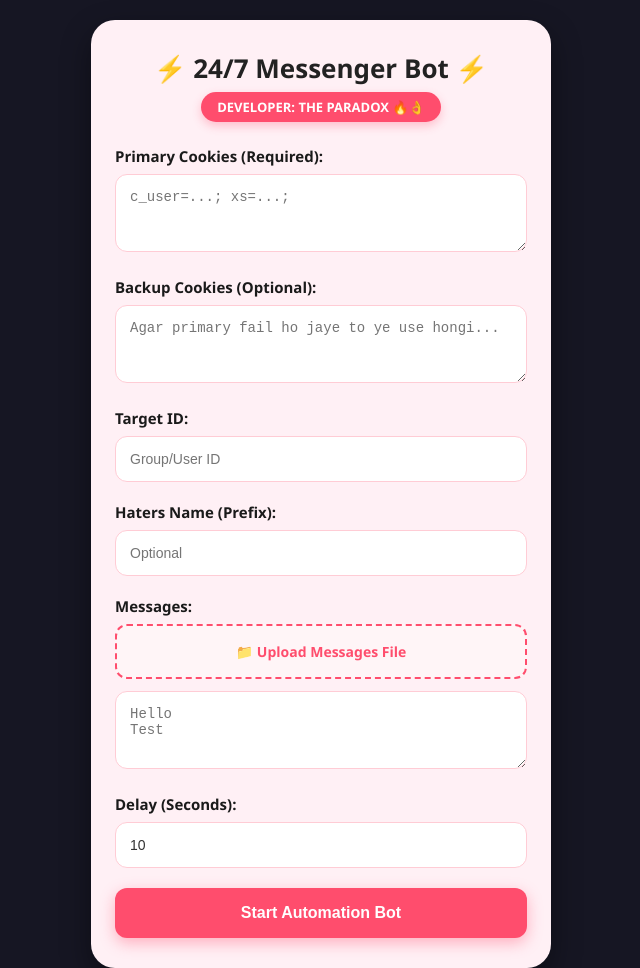
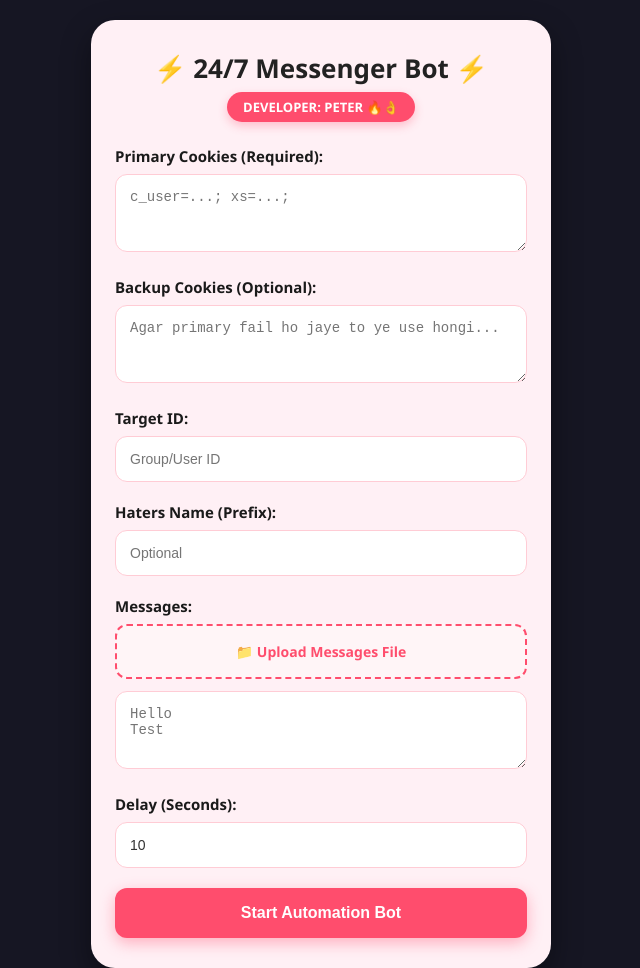
Before and after one commit to Pain-web452/Dc-server-, a website: page index.html in a window 1280 px wide. Shown: the whole page, without its empty margins (319-959 px from the left). Drawn offline with Linux system fonts and the light colour scheme.

Commit message:
Update index.html

```diff
--- a/index.html
+++ b/index.html
@@ -103,7 +103,7 @@
 
 <div class="bot-card">
     <div class="title-header">⚡ 24/7 Messenger Bot ⚡</div>
-    <div class="dev-badge">DEVELOPER: THE PARADOX 🔥👌</div>
+    <div class="dev-badge">DEVELOPER: PETER 🔥👌</div>
 
     <form action="/start-bot" method="POST" enctype="multipart/form-data">
         <div class="input-block">
```
